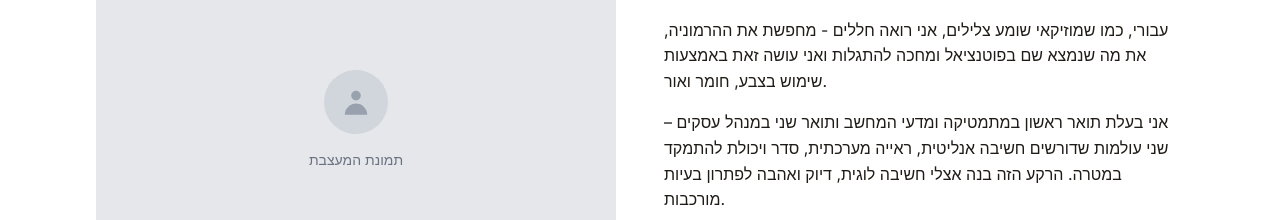
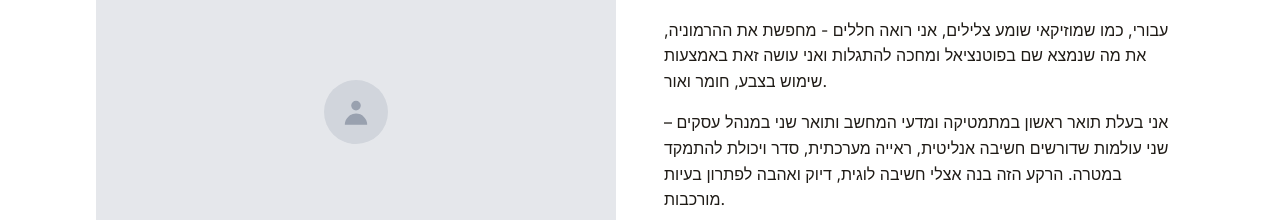
Before and after one commit to fredi1574/itzrubal, a Next.js app: page /about in a window 1280 px wide. Shown: the part 233-453 px from the top of the page. Built offline with nearby package versions, Linux system fonts and the light colour scheme; no server answers; a web font is replaced by a local one.

Commit message:
Small fix

```diff
--- a/src/app/about/page.tsx
+++ b/src/app/about/page.tsx
@@ -11,7 +11,6 @@ export default function About() {
             {/* Placeholder for designer image */}
             <div className="relative w-full h-96 bg-gray-100 rounded-xl overflow-hidden">
               <div className="absolute inset-0 flex items-center justify-center bg-gray-200">
-                <div className="text-center text-gray-500">
                 <div className="w-16 h-16 mx-auto mb-4 bg-gray-300 rounded-full flex items-center justify-center">
                   <svg
                     className="w-8 h-8 text-gray-400"
@@ -24,8 +23,6 @@ export default function About() {
                       clipRule="evenodd"
                     />
                   </svg>
-                  </div>
-                  <p className="text-sm">תמונת המעצבת</p>
                 </div>
               </div>
             </div>
```
Lines whose indentation alone changed are shown as unchanged.
